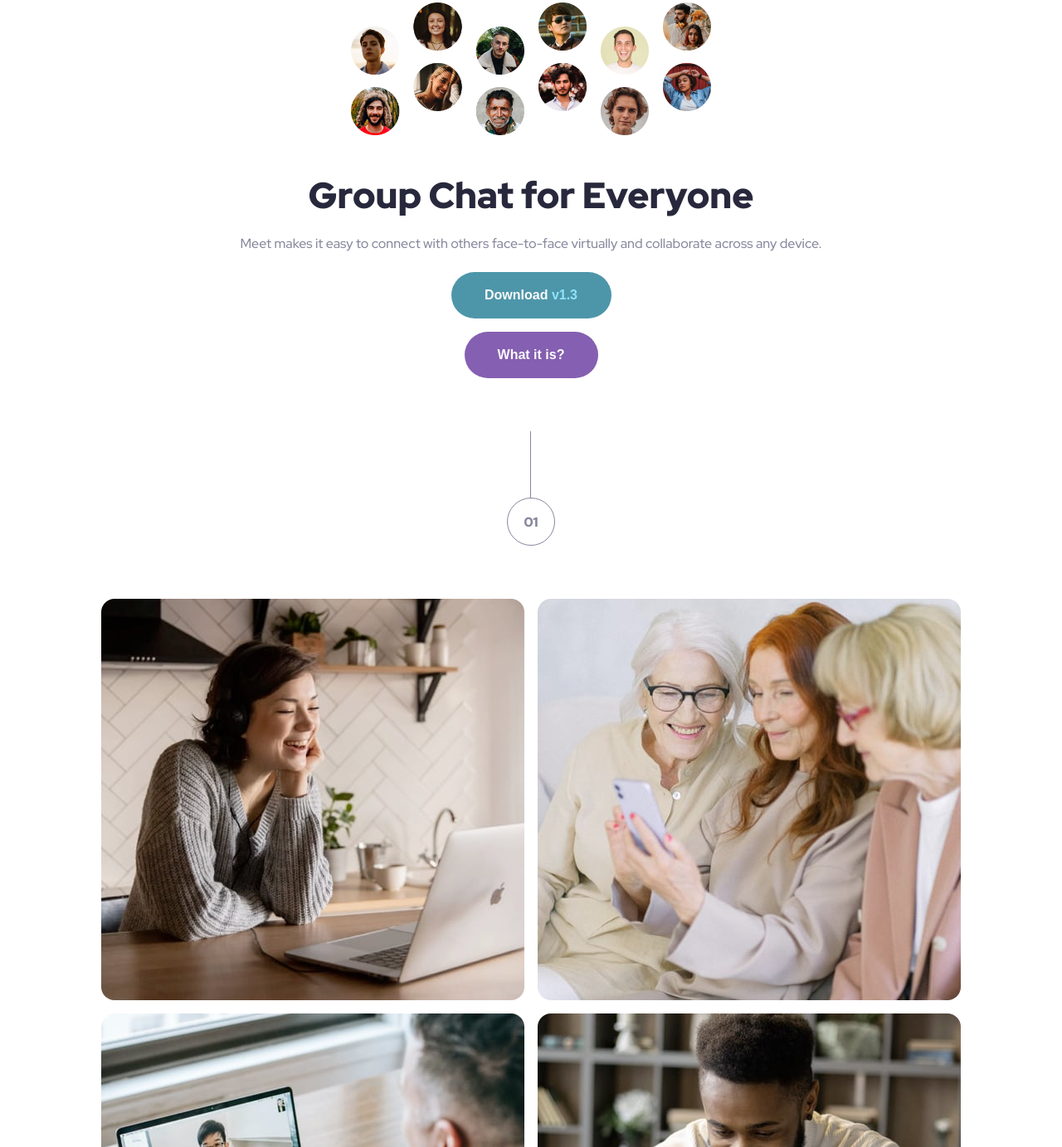
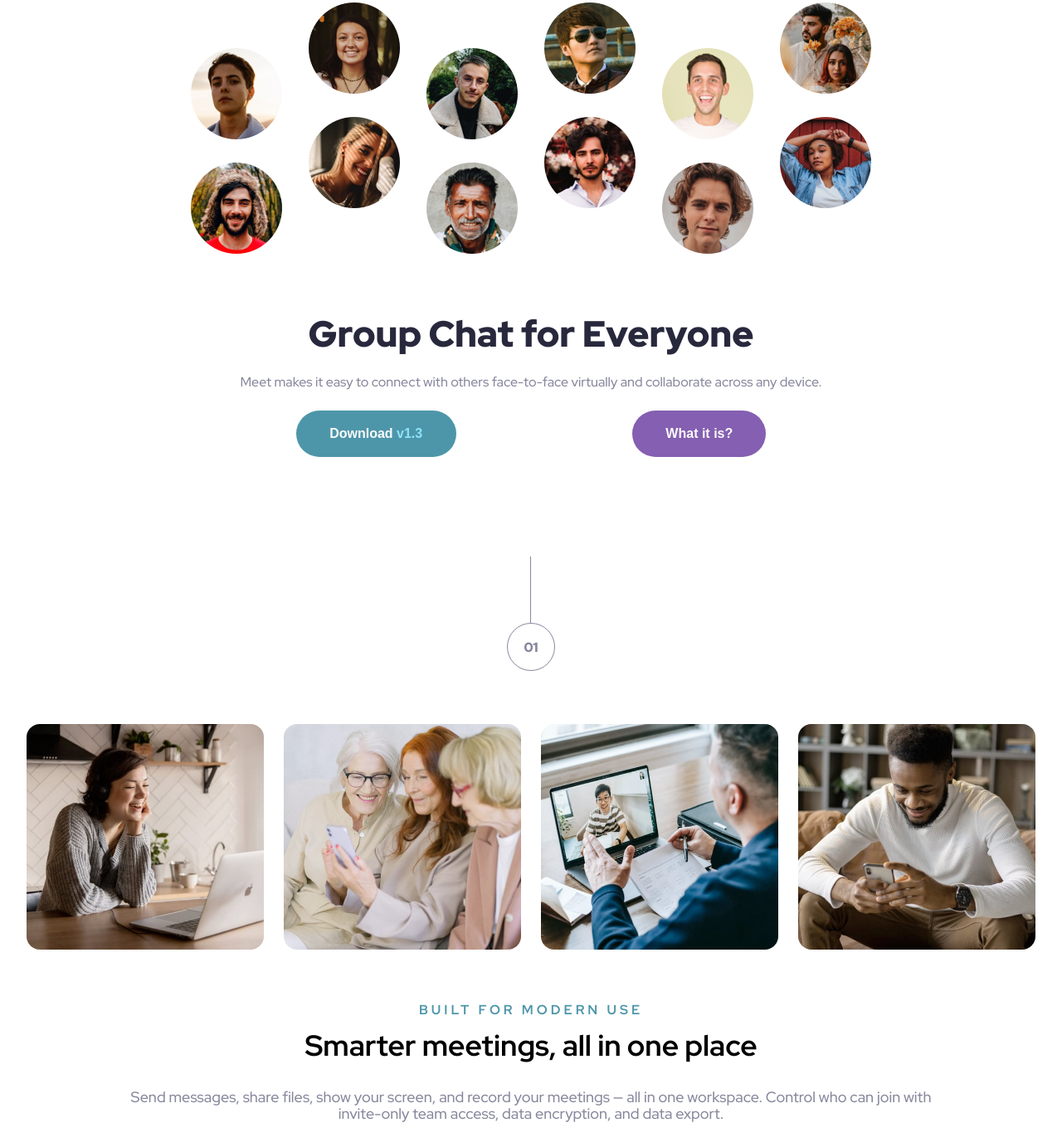
Before and after one commit to nikolasladic/Project-10---Meet-landing-page, a plain HTML site: page index.html in a window 1280 px wide. Shown: the part 137-1520 px from the top of the page at 83% size. Drawn offline with Linux system fonts and the light colour scheme.

Commit message:
commit before i refactor and ruin  all

```diff
--- a/index.html
+++ b/index.html
@@ -79,13 +79,15 @@
           class="img img-04"
         />
       </div>
-      <h3 class="short-description">Built for modern use</h3>
-      <h2 class="product-heading">Smarter meetings, all in one place</h2>
-      <h4 class="product-description">
-        Send messages, share files, show your screen, and record your meetings —
-        all in one workspace. Control who can join with invite-only team access,
-        data encryption, and data export.
-      </h4>
+      <div class="content">
+        <h3 class="short-description">Built for modern use</h3>
+        <h2 class="product-heading">Smarter meetings, all in one place</h2>
+        <h4 class="product-description">
+          Send messages, share files, show your screen, and record your meetings
+          — all in one workspace. Control who can join with invite-only team
+          access, data encryption, and data export.
+        </h4>
+      </div>
     </section>
 
     <footer class="section-footer">
--- a/style.css
+++ b/style.css
@@ -10,7 +10,6 @@
 
 body,
 html {
-  margin: 0;
   font-family: "Red Hat Display", Arial, Helvetica, sans-serif;
   width: 100%;
 }
@@ -159,6 +158,7 @@ main {
   line-height: 110%;
   letter-spacing: 4px;
   text-transform: uppercase;
+  text-align: center;
   color: var(--color-cyan-600);
 }
 
@@ -181,9 +181,6 @@ main {
 }
 
 /* FOOTER */
-.section-footer {
-  /* background-color: red; */
-}
 
 .page-pagination {
   height: 100%;
@@ -205,8 +202,8 @@ main {
 }
 
 .footer-display {
+  background-image: url(/assets/mobile/image-footer.jpg);
   display: block;
-  background-image: url(/assets/mobile/image-footer.jpg);
   background-position: center;
   background-size: cover;
 }
@@ -254,3 +251,105 @@ main {
 .last-word-footer {
   color: var(--color-purple-300);
 }
+
+@media (min-width: 768px) {
+  * {
+    margin: 0;
+    padding: 0;
+  }
+  main {
+    margin-bottom: 4rem;
+  }
+  .img-left,
+  .img-right {
+    width: 394px;
+    height: 303px;
+  }
+
+  .img-left {
+    padding-right: 1rem;
+  }
+
+  .img-right {
+    padding-left: 1rem;
+  }
+
+  .cta {
+    margin: 4.5rem 9rem 0rem 9rem;
+  }
+
+  .button {
+    flex-direction: row;
+    justify-content: space-evenly;
+  }
+
+  .download-button {
+    margin: 0;
+  }
+
+  .learn-more {
+    margin: 0px;
+  }
+
+  .section-1 {
+    margin: 0rem 2rem 0 2rem;
+    padding-top: 3.5rem;
+  }
+
+  .section-cards {
+    display: grid;
+    grid-template-columns: repeat(4, 1fr);
+    grid-template-rows: repeat(1, 1fr);
+    grid-gap: 1.5rem;
+    margin-bottom: 0;
+  }
+
+  .content {
+    margin: 4rem 6.25rem 4rem 6.25rem;
+  }
+
+  .footer-display {
+    background-image: url(/assets/tablet/image-footer.jpg);
+    display: block;
+    background-position: center;
+    background-size: cover;
+  }
+}
+
+@media (min-width: 1440px) {
+  .header-logo {
+    height: 1.75rem;
+    padding-top: 5rem;
+  }
+
+  /*
+  .main-section {
+    display: flex;
+    align-items: center;
+    justify-content: center;
+    gap: 20px;
+    position: relative;
+  }
+
+  .hero-img {
+    display: flex;
+    flex: 1;
+    justify-content: space-between;
+  }
+
+  .cta {
+    position: absolute;
+    left: 50%;
+    transform: translateX(-80%);
+    align-items: top;
+    text-align: center;
+    z-index: 1;
+  }
+
+  .img-left,
+  .img-right {
+    max-width: 50%;
+    object-fit: contain;
+  }
+    */
+}
```
